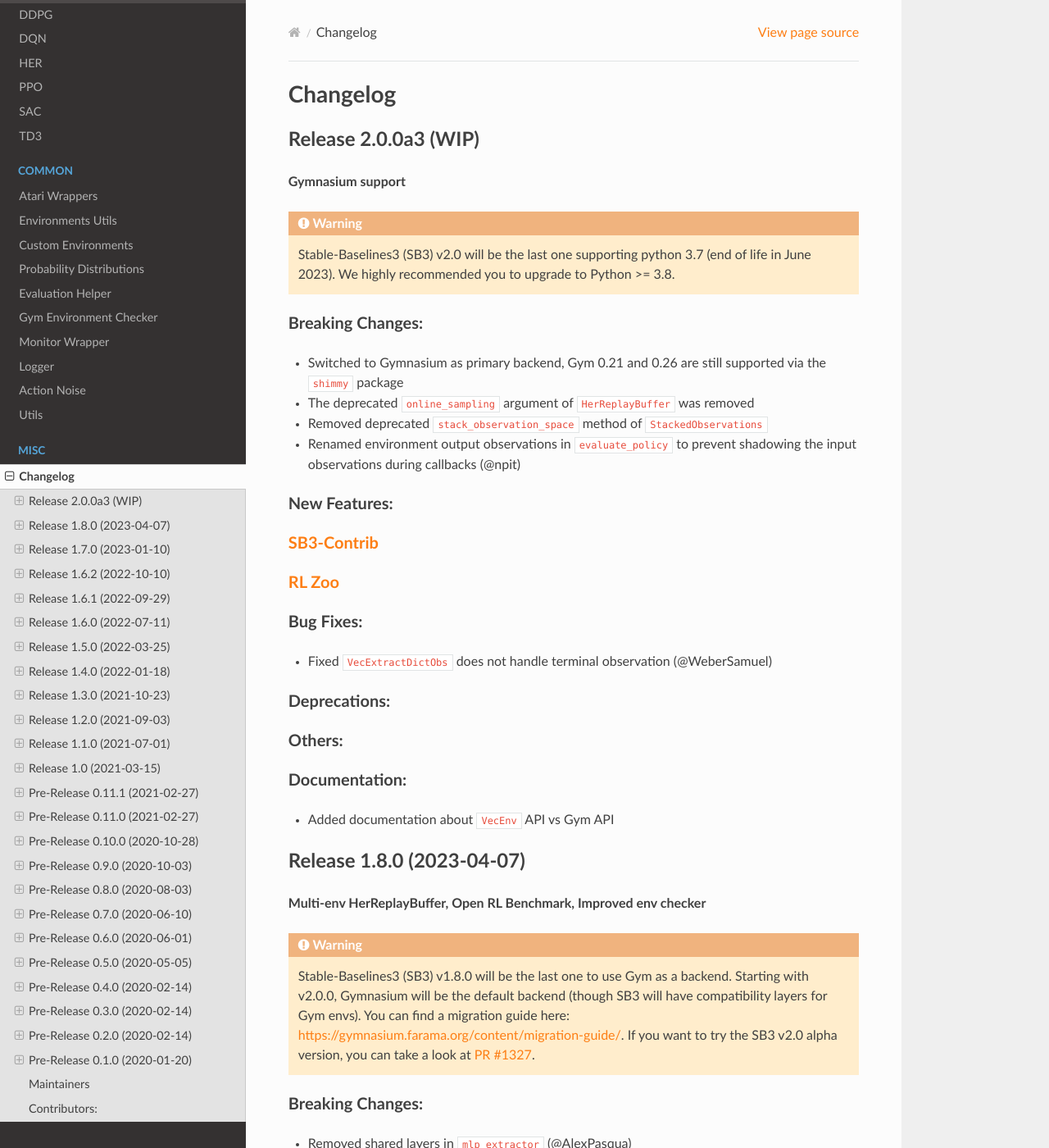
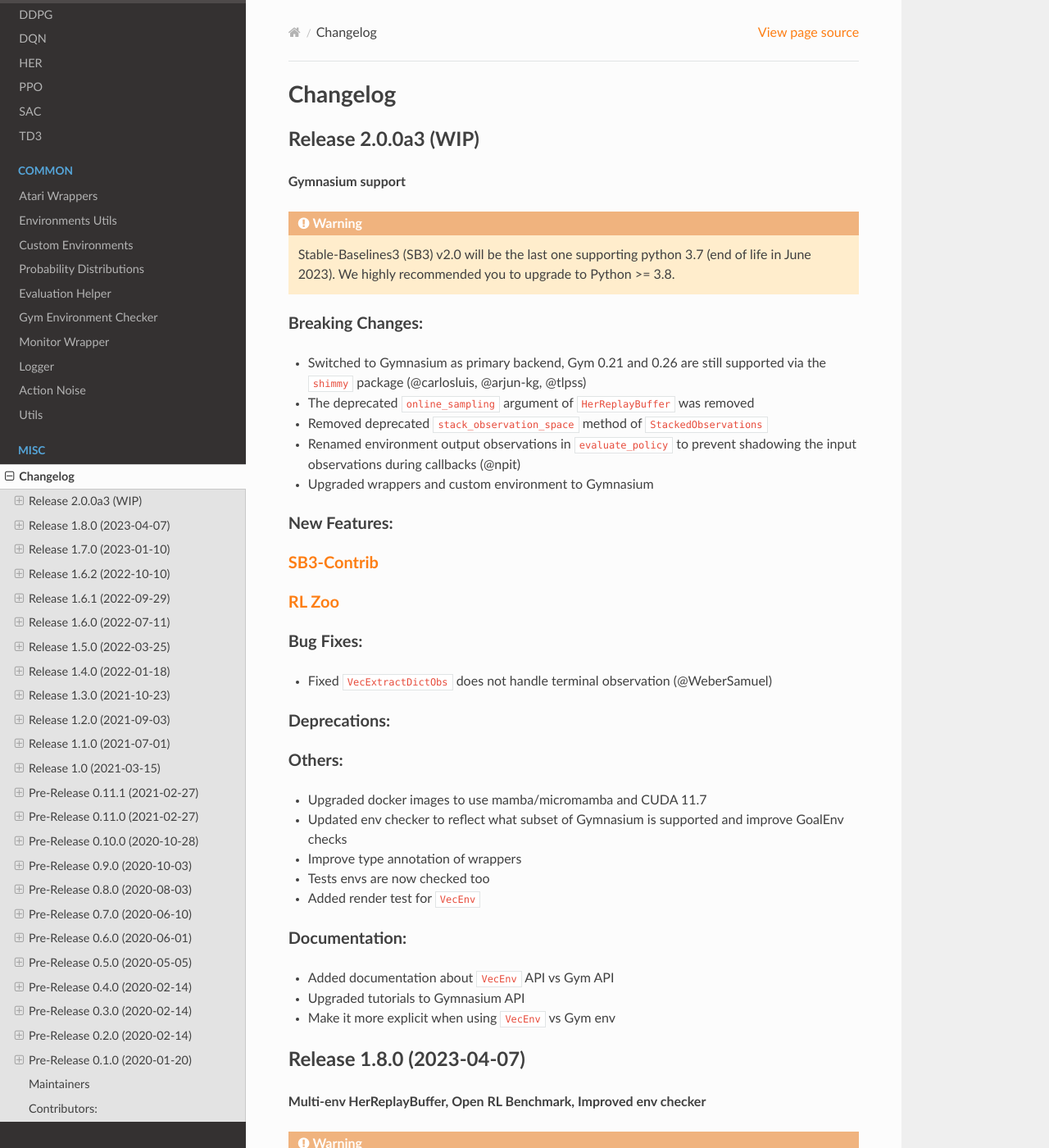
Before and after one commit to DLR-RM/stable-baselines3, a Sphinx documentation site: the page built from docs/misc/changelog.rst, in a window 1280 px wide and 1400 px high. Shown: the whole window at 82% size. Built offline with Sphinx 7.4.7 and the Read the Docs theme 2.0.0, drawn with Linux system fonts in a browser that asks for light colours; pages that are not in the unit, such as notebooks, are missing from menus; some of the changed text lies outside the part shown.

Commit message:
Update examples and changelog

```diff
--- a/docs/misc/changelog.rst
+++ b/docs/misc/changelog.rst
@@ -16,13 +16,15 @@
 
 Breaking Changes:
 ^^^^^^^^^^^^^^^^^
-- Switched to Gymnasium as primary backend, Gym 0.21 and 0.26 are still supported via the ``shimmy`` package
+- Switched to Gymnasium as primary backend, Gym 0.21 and 0.26 are still supported via the ``shimmy`` package (@carlosluis, @arjun-kg, @tlpss)
 - The deprecated ``online_sampling`` argument of ``HerReplayBuffer`` was removed
 - Removed deprecated ``stack_observation_space`` method of ``StackedObservations``
 - Renamed environment output observations in ``evaluate_policy`` to prevent shadowing the input observations during callbacks (@npit)
+- Upgraded wrappers and custom environment to Gymnasium
 
 New Features:
 ^^^^^^^^^^^^^
+
 
 `SB3-Contrib`_
 ^^^^^^^^^^^^^^
@@ -39,10 +41,17 @@
 
 Others:
 ^^^^^^^
+- Upgraded docker images to use mamba/micromamba and CUDA 11.7
+- Updated env checker to reflect what subset of Gymnasium is supported and improve GoalEnv checks
+- Improve type annotation of wrappers
+- Tests envs are now checked too
+- Added render test for ``VecEnv``
 
 Documentation:
 ^^^^^^^^^^^^^^
 - Added documentation about ``VecEnv`` API vs Gym API
+- Upgraded tutorials to Gymnasium API
+- Make it more explicit when using ``VecEnv`` vs Gym env
 
 
 Release 1.8.0 (2023-04-07)
@@ -216,7 +224,7 @@
 - Upgraded GitHub CI/setup-python to v4 and checkout to v3
 - Set tensors construction directly on the device (~8% speed boost on GPU)
 - Monkey-patched ``np.bool = bool`` so gym 0.21 is compatible with NumPy 1.24+
-- Standardized the use of ``from gymnasium import spaces``
+- Standardized the use of ``from gym import spaces``
 - Modified ``get_system_info`` to avoid issue linked to copy-pasting on GitHub issue
 
 Documentation:
--- a/pyproject.toml
+++ b/pyproject.toml
@@ -82,7 +82,6 @@
     "ignore::DeprecationWarning:tensorboard",
     # Gymnasium warnings
     "ignore::UserWarning:gymnasium",
-    # "ignore::DeprecationWarning:.*passive_env_checker.*",
 ]
 markers = [
     "expensive: marks tests as expensive (deselect with '-m \"not expensive\"')"
```
Also changed, not shown: other parts of docs/misc/changelog.rst (+1 -3 lines), docs/guide/examples.rst (+43 -39 lines).
